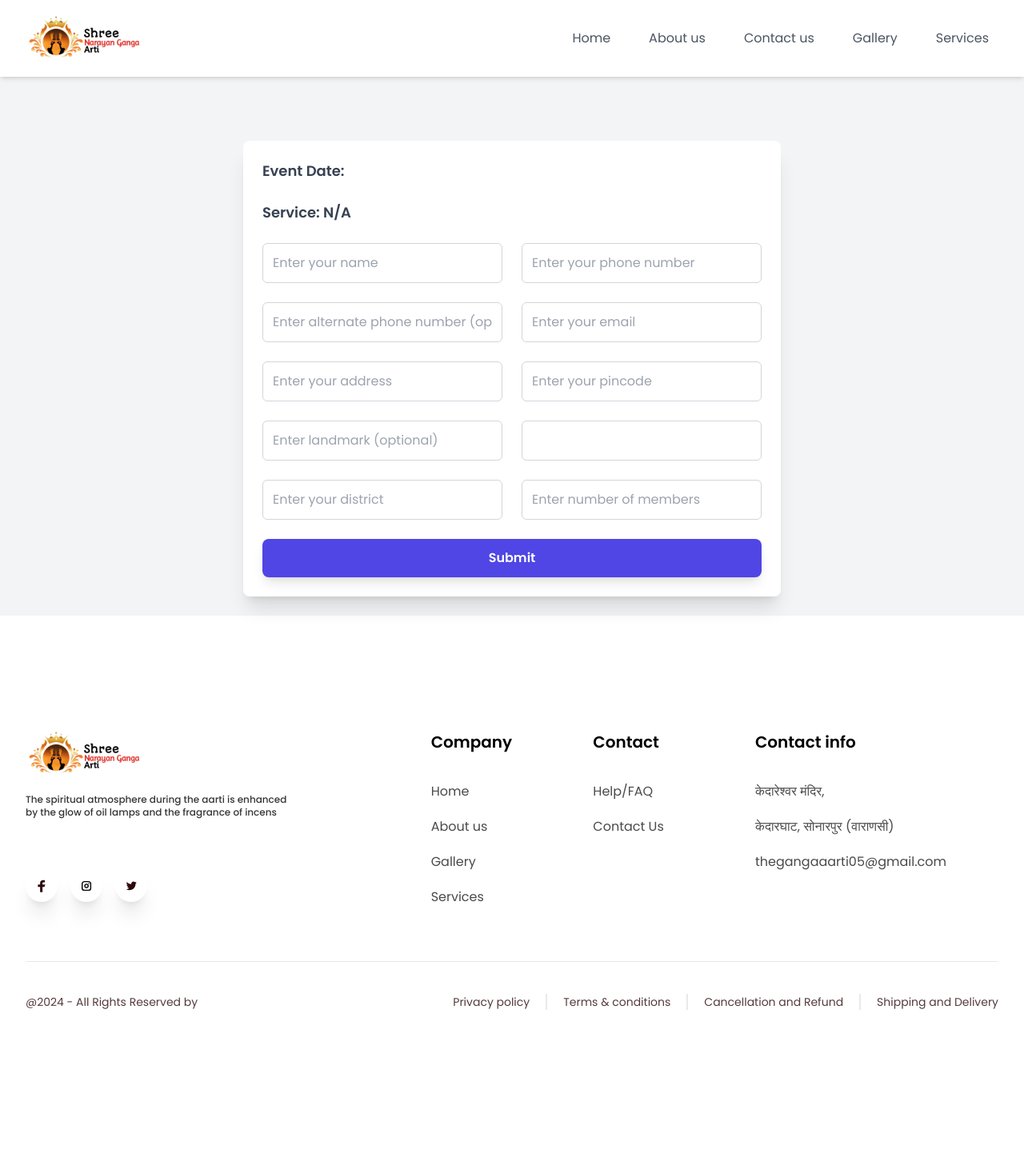
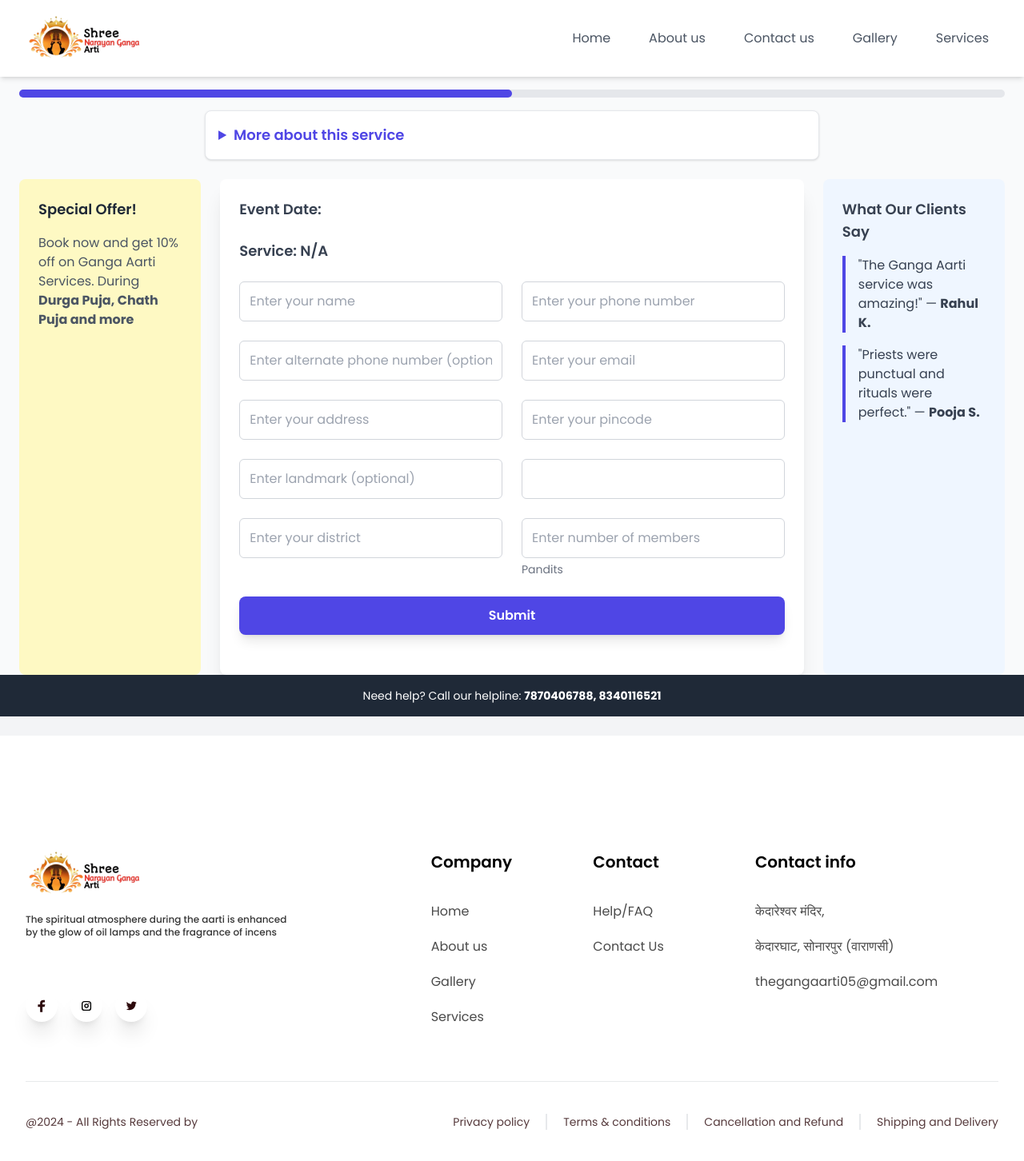
Before and after one commit to d4kash/Maa-ganga-arti-main, a Next.js app: page /multistepbook in a window 1280 px wide. Shown: the whole page at 80% size. Before the commit the page ends 1303 px from the top, so only its background shows below. Built offline with nearby package versions, Linux system fonts and the light colour scheme.

Commit message:
booking page and desc update

```diff
--- a/app/about/page.jsx
+++ b/app/about/page.jsx
@@ -58,7 +58,7 @@ const AboutUs = () => {
             >
               <CardContent sx={{ flexGrow: 1 }}>
                 <Typography variant="h5" sx={{ fontWeight: "bold", mb: 2 }}>
-                  Experience the Spiritual Essence of Ganga Arti
+                  World Famous Ganga Aarti Event Now At Your Doorstep
                 </Typography>
                 <Typography
                   variant="body1"
--- a/app/bookingpage/page.jsx
+++ b/app/bookingpage/page.jsx
@@ -54,7 +54,7 @@ const BookingForm = () => {
         "https://i55cjn4v9d.execute-api.ap-south-1.amazonaws.com/gangaArti/Booking",
         formData
       );
-      console.log(response.data);
+      // console.log(response.data);
     } catch (error) {
       console.error("Error making the booking:", error);
     }
--- a/app/components/BookEvent/index.jsx
+++ b/app/components/BookEvent/index.jsx
@@ -43,7 +43,7 @@ const BookingForm = () => {
         "https://i55cjn4v9d.execute-api.ap-south-1.amazonaws.com/gangaArti/Booking",
         formData
       );
-      console.log(response.data);
+      // console.log(response.data);
     } catch (error) {
       console.error("Error making the booking:", error);
     }
--- a/app/components/Expert/index.tsx
+++ b/app/components/Expert/index.tsx
@@ -18,7 +18,7 @@ export default function MultipleItems() {
           "https://mmngrm2h3i.execute-api.ap-south-1.amazonaws.com/gangaArti/get_ourTeam"
         );
         setPostData(response.data["body-json"]["body"]["Items"]);
-        console.log("Response", response.data["body-json"]["body"]["Items"]);
+        // console.log("Response", response.data["body-json"]["body"]["Items"]);
       } catch (error) {
         console.error("Error fetching data:", error);
       }
--- a/app/components/Footer/Footer.tsx
+++ b/app/components/Footer/Footer.tsx
@@ -52,7 +52,7 @@ const products: ProductType[] = [
     link: [
       "केदारेश्वर मंदिर,",
       "केदारघाट, सोनारपुर (वाराणसी)",
-      "thegangaaarti05@gmail.com",
+      "thegangaarti05@gmail.com",
     ],
     navigationLink: [],
   },
--- a/app/components/pincodesearch/pincodesearch.js
+++ b/app/components/pincodesearch/pincodesearch.js
@@ -6,6 +6,7 @@ import DatePicker from "react-datepicker";
 import "react-datepicker/dist/react-datepicker.css";
 import { FaMapMarkerAlt, FaCalendarAlt } from "react-icons/fa";
 import Link from "next/link";
+import {formatAmount, formatDiscountPercent} from "../../../utils/constants";
 
 const PincodeSearch = ({ serviceIdProp }) => {
   const [pincode, setPincode] = useState("");
@@ -17,35 +18,35 @@ const PincodeSearch = ({ serviceIdProp }) => {
   const [error, setError] = useState(null);
   const [serviceId, setServiceId] = useState(serviceIdProp || "");
 
-  function formatAmount(amount) {
-    // Ensure the input is a number or convert it to a number
-    const number = typeof amount === 'string' ? parseFloat(amount) : amount;
+  // function formatAmount(amount) {
+  //   // Ensure the input is a number or convert it to a number
+  //   const number = typeof amount === 'string' ? parseFloat(amount) : amount;
 
-    // Return an empty string if the input is not a valid number
-    if (isNaN(number)) return '';
+  //   // Return an empty string if the input is not a valid number
+  //   if (isNaN(number)) return '';
 
-    // Use toLocaleString to format the number with commas
-    const formattedNumber = number.toLocaleString();
+  //   // Use toLocaleString to format the number with commas
+  //   const formattedNumber = number.toLocaleString();
 
-    // Prepend the rupee sign and return the formatted amount
-    return `₹ ${formattedNumber}`;
-  }
+  //   // Prepend the rupee sign and return the formatted amount
+  //   return `₹ ${formattedNumber}`;
+  // }
 
-  function formatDiscountPercent(amount) {
-    // Ensure the input is a number or convert it to a number
-    const number = typeof amount === 'string' ? parseFloat(amount) : amount;
+  // function formatDiscountPercent(amount) {
+  //   // Ensure the input is a number or convert it to a number
+  //   const number = typeof amount === 'string' ? parseFloat(amount) : amount;
 
-    // Return an empty string if the input is not a valid number
-    if (isNaN(number)) return '';
+  //   // Return an empty string if the input is not a valid number
+  //   if (isNaN(number)) return '';
 
-    // Use toLocaleString to format the number with commas
-    const formattedNumber = number*100;
+  //   // Use toLocaleString to format the number with commas
+  //   const formattedNumber = number*100;
 
-    // Prepend the rupee sign and return the formatted amount
-    return `${formattedNumber}`;
-  }
+  //   // Prepend the rupee sign and return the formatted amount
+  //   return `${formattedNumber}`;
+  // }
 
-  useState(()=> console.log("pincode serviceId: ", serviceIdProp),[])
+  // // useState(()=> console.log("pincode serviceId: ", serviceIdProp),[])
 
   const handleSearch = async () => {
     setError(null);
@@ -202,7 +203,7 @@ const PincodeSearch = ({ serviceIdProp }) => {
       } hover:bg-gray-100 border-b transition-colors duration-200`}
     >
       <td className="p-4 text-gray-800 text-sm md:text-base">
-        {pandit.numPersons}
+        {pandit.numPersons} pandits
       </td>
       <td className="p-4 text-gray-800 text-sm md:text-base">
         <div className="flex items-center">
--- a/app/contact/page.jsx
+++ b/app/contact/page.jsx
@@ -273,7 +273,7 @@ const ContactForm = () => {
                     <EmailIcon />
                   </IconButton>
                   <Typography variant="body1" sx={{ ml: 1 }}>
-                    thegangaaarti05@gmail.com
+                    thegangaarti05@gmail.com
                   </Typography>
                 </Box>
                 <Box sx={{ display: "flex", alignItems: "center", mt: 2 }}>
--- a/app/details/page.js
+++ b/app/details/page.js
@@ -41,7 +41,7 @@ const ProductPage = () => {
 
       }
       else{
-        console.log('invalid product id');
+        // console.log('invalid product id');
       }
   }, []);
 
--- a/app/multistepbook/MultiStepForm.js
+++ b/app/multistepbook/MultiStepForm.js
@@ -6,6 +6,7 @@ import { useForm } from "react-hook-form";
 import axios from "axios";
 import { services } from "../../utils/constants";
 import { useTranslation } from "react-i18next";
+import {formatAmount, formatDiscountPercent} from "../../utils/constants";
 // date=Wed%20Sep%2018%202024&service=0&pin=825301&nop=4
 const formVariants = {
   initial: { opacity: 0, y: 50 },
@@ -26,17 +27,38 @@ const buttonVariants = {
 };
 
 const MultiStepForm = () => {
+  const [step, setStep] = useState(1);
   const [formattedDate, setFormattedDate] = useState("");
   const [serviceTitle, setServiceTitle] = useState("");
+  const [serviceDesc, setServiceDesc] = useState("");
   const [defaultPincode, setDefaultPincode] = useState("");
   const [defaultNumberOfPersons, setDefaultNumberOfPersons] = useState("");
+  const [orderDetails, setOrderDetails] = useState(null); // Store the order details
+  const [paymentSummary, setPaymentSummary] = useState(null); // Store the order details
+  const [userData, setUserData] = useState(null); // Store the order details
   const { t } = useTranslation();
+
+  const calculateProgress = () => {
+    return (step / 2) * 100;
+  };
+
   const {
     register,
     handleSubmit,
     formState: { errors },
     setValue, // Function to prefill form values
   } = useForm();
+
+  useEffect(() => {
+    const script = document.createElement("script");
+    script.src = "https://checkout.razorpay.com/v1/checkout.js";
+    script.async = true;
+    document.body.appendChild(script);
+
+    return () => {
+      document.body.removeChild(script);
+    };
+  }, []);
 
   useEffect(() => {
     const queryParams = new URLSearchParams(window.location.search);
@@ -64,6 +86,7 @@ const MultiStepForm = () => {
       const serviceIndex = parseInt(serviceParam, 10);
       if (!isNaN(serviceIndex) && services[serviceIndex]) {
         setServiceTitle(services[serviceIndex].title);
+        setServiceDesc(services[serviceIndex].description);
       } else {
         console.error("Invalid service index");
       }
@@ -85,6 +108,8 @@ const MultiStepForm = () => {
   const onSubmit = async (data) => {
     const payload = {
       event_name: "विवाह गंगा आरती",
+      service: "wedding",
+      "full_payment":false,
       name: data.name,
       phone_number: data.phone,
       alter_number: data.alterPhone || "",
@@ -105,8 +130,19 @@ const MultiStepForm = () => {
         JSON.stringify(payload)
       );
 
-      console.log("Form submitted successfully:", response.data);
-      alert("Booking confirmed!");
+      // console.log("Form submitted successfully:", response.data);
+try{
+      if (response.data && response.data["body-json"].order_id) {
+        setOrderDetails(response.data["body-json"].order_id);
+        setPaymentSummary(response.data["body-json"]["body"].Order_Summary);
+        setUserData(data);
+        setStep(2); // Move to step 2 (payment)
+      }
+    } catch (error) {
+      console.error("Error:", error);
+      alert("An error occurred. Please try again.");
+    }
+      // alert("Booking confirmed!");
     } catch (error) {
       if (error.response) {
         console.error("Error response:", error.response.data);
@@ -121,9 +157,66 @@ const MultiStepForm = () => {
     }
   };
 
+  const handlePayment = () => {
+    const options = {
+      key: "rzp_live_9Lu8TsqBpSuohl", // Replace with your Razorpay key
+      amount: orderDetails.amount, // Amount in paisa (e.g., 900000 for ₹9000)
+      currency: orderDetails.currency,
+      name: "Shree narayan Ganga Arti",
+      description: "Event Booking",
+      order_id: orderDetails.id, // Razorpay Order ID from server response
+      handler: function (response) {
+        alert(`Payment successful: ${response.razorpay_payment_id}`);
+        // Handle post-payment success actions here
+      },
+      prefill: {
+        name: userData.name,
+        email: userData.email,
+        contact: userData.phone,
+      },
+      theme: {
+        color: "#4f46e5",
+      },
+    };
+
+    const rzp = new window.Razorpay(options);
+    rzp.open();
+  };
+
+
   return (
-    <div className="max-w-2xl mx-auto p-6 bg-white shadow-xl rounded-lg mt-10 md:mt-20">
-      <motion.form
+<div className="min-h-screen flex flex-col bg-gray-50 w-full">
+    {/* Progress Bar at the Top */}
+    <div className="w-full py-4 px-6">
+      <div className="bg-gray-200 rounded-full h-2.5 w-full">
+        <motion.div
+          className="bg-indigo-600 h-2.5 rounded-full"
+          style={{ width: `${calculateProgress()}%` }} // Dynamic width
+          initial={{ width: 0 }}
+          animate={{ width: `${calculateProgress()}%` }}
+          transition={{ duration: 0.5 }}
+        />
+      </div>
+    </div>
+
+    {/* Service Details */}
+    <details className="bg-white border rounded-lg shadow p-4 mb-6 max-w-3xl mx-auto w-full">
+      <summary className="text-lg font-semibold text-indigo-600">More about this service</summary>
+      <div className="mt-2 text-gray-600">
+        <p>{t(serviceDesc)}</p>
+      </div>
+    </details>
+
+    <div className="flex-1 grid grid-cols-1 lg:grid-cols-5 gap-6 px-4 sm:px-6 max-w-7xl mx-auto w-full">
+      {/* Discount Banner on the Left */}
+      <div className="lg:col-span-1 bg-yellow-100 p-6 rounded-lg w-full">
+        <h2 className="text-lg font-semibold text-gray-800 mb-4">Special Offer!</h2>
+        <p className="text-gray-600">
+          Book now and get 10% off on Ganga Aarti Services. During <strong>Durga Puja, Chath Puja and more</strong>
+        </p>
+      </div>
+    <div className="lg:col-span-3 bg-white shadow-xl rounded-lg p-4 sm:p-6 w-full">
+      {step === 1 && (<motion.form
         onSubmit={handleSubmit(onSubmit)}
         variants={formVariants}
         initial="initial"
@@ -296,6 +389,15 @@ const MultiStepForm = () => {
         value: 1,
         message: "Number of members must be at least 1.",
       },
+      validate: (value) => {
+        if (defaultNumberOfPersons % 2 === 0 && value % 2 !== 0) {
+          return "Please enter 2, 4, 6, 8, 12 number of pandits.";
+        }
+        if (defaultNumberOfPersons % 2 !== 0 && value % 2 === 0) {
+          return "Please enter 3, 5, 7, 11 number of pandits.";
+        }
+        return true;
+      },
     })}
     className={`border p-3 w-full rounded-md ${
       errors.numberOfPersons ? "border-red-500" : "border-gray-300"
@@ -303,12 +405,16 @@ const MultiStepForm = () => {
     placeholder="Enter number of members"
     defaultValue={defaultNumberOfPersons} // Prefill number of persons field
   />
+  <div className="text-gray-500 text-sm mt-1">
+    {defaultNumberOfPersons} Pandits
+  </div>
   {errors.numberOfPersons && (
     <span className="text-red-500 text-sm">
       {errors.numberOfPersons.message}
     </span>
   )}
 </div>
+
         </div>
 
         <div className="flex justify-end mt-6">
@@ -322,7 +428,90 @@ const MultiStepForm = () => {
             Submit
           </motion.button>
         </div>
-      </motion.form>
+      </motion.form>)}
+      {step === 2 && paymentSummary && (
+       <motion.div
+       variants={formVariants}
+       initial="initial"
+       animate="animate"
+       exit="exit"
+       className="space-y-6 bg-white p-6 rounded-lg shadow-lg mt-4"
+     >
+       {/* Order Summary Header */}
+       <div className="text-xl font-bold text-gray-800 border-b pb-3">
+         Order Summary
+       </div>
+
+       {/* Summary Details */}
+       <div className="space-y-4 text-lg text-gray-700">
+         {/* Total Amount */}
+         <div className="flex justify-between">
+           <span className="font-semibold">Total Amount:</span>
+           <span>{formatAmount(paymentSummary["Total_price"])}</span>
+         </div>
+
+         {/* Discount */}
+         <div className="flex justify-between">
+           <span className="font-semibold">Discount:</span>
+           <span>{formatDiscountPercent(paymentSummary["total_discount"] / 100)}%</span>
+         </div>
+
+         {/* Payable Amount */}
+         <div className="flex justify-between border-t pt-3">
+           <span className="font-semibold">Payable Amount:</span>
+           <span>{formatAmount(paymentSummary["Total_payment"])}</span>
+         </div>
+
+         {/* Advance Payment */}
+         <div className="flex justify-between">
+           <span className="font-semibold">Advance Payment:</span>
+           <span>{formatAmount(paymentSummary["initail_payment"])}</span>
+         </div>
+
+         {/* Remaining Amount */}
+         <div className="flex justify-between">
+           <span className="font-semibold">Remaining Amount:</span>
+           <span>{formatAmount(paymentSummary["pending_payment"])}</span>
+         </div>
+       </div>
+      {/* Cancel Button */}
+    {/* <motion.button
+      onClick={handleCancel}
+      className="w-full bg-red-500 text-white font-semibold px-6 py-3 rounded-lg shadow-lg transition duration-300"
+      whileHover={{ scale: 1.05, backgroundColor: "#e53e3e" }} // Darker red on hover
+      whileTap={{ scale: 0.95, backgroundColor: "#c53030" }}   // Even darker red when tapping
+    >
+      Cancel
+    </motion.button> */}
+       {/* Pay Now Button */}
+       <motion.button
+         onClick={handlePayment}
+         className="w-full bg-indigo-600 text-white font-semibold px-6 py-3 rounded-lg shadow-lg transition duration-300 mt-4"
+         variants={buttonVariants}
+         whileHover="hover"
+         whileTap="tap"
+       >
+         Pay Now
+       </motion.button>
+     </motion.div>
+      )}
+    </div>
+    {/* Client Testimonials */}
+    <div className="lg:col-span-1 bg-blue-50 p-6 rounded-lg w-full">
+        <h3 className="text-lg font-semibold text-gray-700 mb-4">What Our Clients Say</h3>
+        <blockquote className="border-l-4 border-indigo-600 pl-4 text-gray-700 mb-4">
+        &quot;The Ganga Aarti service was amazing!&quot; — <strong>Rahul K.</strong>
+        </blockquote>
+        <blockquote className="border-l-4 border-indigo-600 pl-4 text-gray-700">
+        &quot;Priests were punctual and rituals were perfect.&quot; — <strong>Pooja S.</strong>
+        </blockquote>
+      </div>
+    </div>
+
+    {/* Helpline at the Bottom */}
+    <div className="bg-gray-800 text-white text-center py-4 w-full">
+      <p className="text-sm">Need help? Call our helpline: <strong>7870406788, 8340116521</strong></p>
+    </div>
     </div>
   );
 };
--- a/app/privacy/page.jsx
+++ b/app/privacy/page.jsx
@@ -98,7 +98,7 @@ const PrivacyPolicy = () => (
     </p>
     <ul>
       <li>
-        <strong>By Email:</strong> Email: thegangaaarti05@gmail.com
+        <strong>By Email:</strong> Email: thegangaarti05@gmail.com
       </li>
       <li>
         <strong>By Phone:</strong> +91 7079362685
--- a/app/shippingdelivery/page.jsx
+++ b/app/shippingdelivery/page.jsx
@@ -29,9 +29,9 @@ const ShippingAndDeliveryPolicy = () => {
       <p>
         If you have any questions about your booking or our services, please
         feel free to contact us at
-        <a href="mailto:thegangaaarti05@gmail.com">
+        <a href="mailto:thegangaarti05@gmail.com">
           {" "}
-          thegangaaarti05@gmail.com
+          thegangaarti05@gmail.com
         </a>{" "}
         or call us at
         <a href="tel:+91 7079362685"> +91 7079362685</a>.
--- a/utils/constants.js
+++ b/utils/constants.js
@@ -124,3 +124,31 @@ export const ceremonySteps = [
      purpose: "The final Aarti is a mark of the completion of the ritual, sealing the divine blessings and ensuring a spiritually fulfilling end.",
    },
  ];
+
+ export function formatAmount(amount) {
+  // Ensure the input is a number or convert it to a number
+  const number = typeof amount === 'string' ? parseFloat(amount) : amount;
+
+  // Return an empty string if the input is not a valid number
+  if (isNaN(number)) return '';
+
+  // Use toLocaleString to format the number with commas
+  const formattedNumber = number.toLocaleString();
+
+  // Prepend the rupee sign and return the formatted amount
+  return `₹ ${formattedNumber}`;
+}
+
+export function formatDiscountPercent(amount) {
+  // Ensure the input is a number or convert it to a number
+  const number = typeof amount === 'string' ? parseFloat(amount) : amount;
+
+  // Return an empty string if the input is not a valid number
+  if (isNaN(number)) return '';
+
+  // Use toLocaleString to format the number with commas
+  const formattedNumber = number*100;
+
+  // Prepend the rupee sign and return the formatted amount
+  return `${formattedNumber}`;
+}
```
Lines whose indentation alone changed are shown as unchanged.
